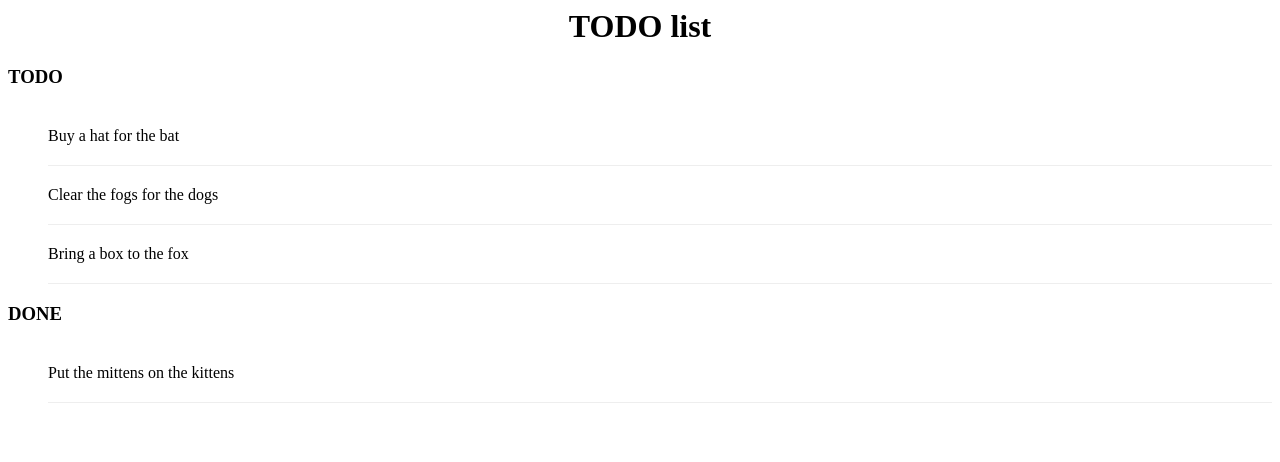
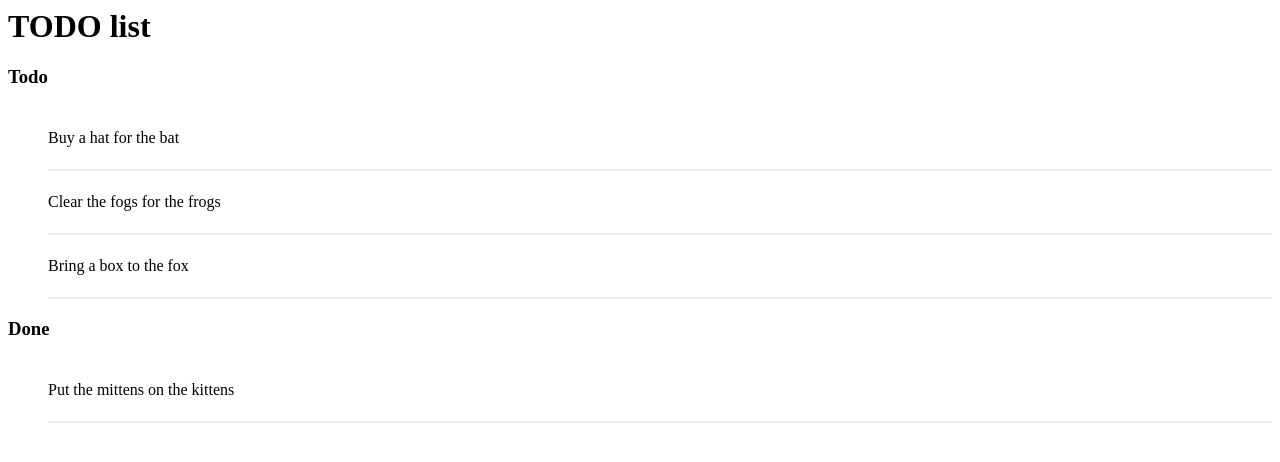
Before and after one commit to johroth/todo-list, a plain HTML site: page index.html in a window 1280 px wide. Drawn offline with Linux system fonts and the light colour scheme.

Commit message:
Change CSS to introduce conflicts

```diff
--- a/index.html
+++ b/index.html
@@ -5,15 +5,15 @@
 	<title>TODO list</title>
         <style>
             h1 {
-	        text-align:center;
+	        text-align: left;
 	    }
             h3 {
-                text-transform: uppercase;
+                text-transform: capitalize;
 	    }
 	    li {
 	        overflow: hidden;
-	        padding: 20px 0;
-                border-bottom: 1px solid #eee;
+	        padding: 22px 0;
+                border-bottom: 2px solid #eee;
             }
 	</style>
     </head>
@@ -23,7 +23,7 @@
 	<h3>Todo</h3>
 	<ul>
 	   <li>Buy a hat for the bat</li>
-	   <li>Clear the fogs for the dogs</li>
+	   <li>Clear the fogs for the frogs</li>
 	   <li>Bring a box to the fox</li>
 	</ul>
 
```
